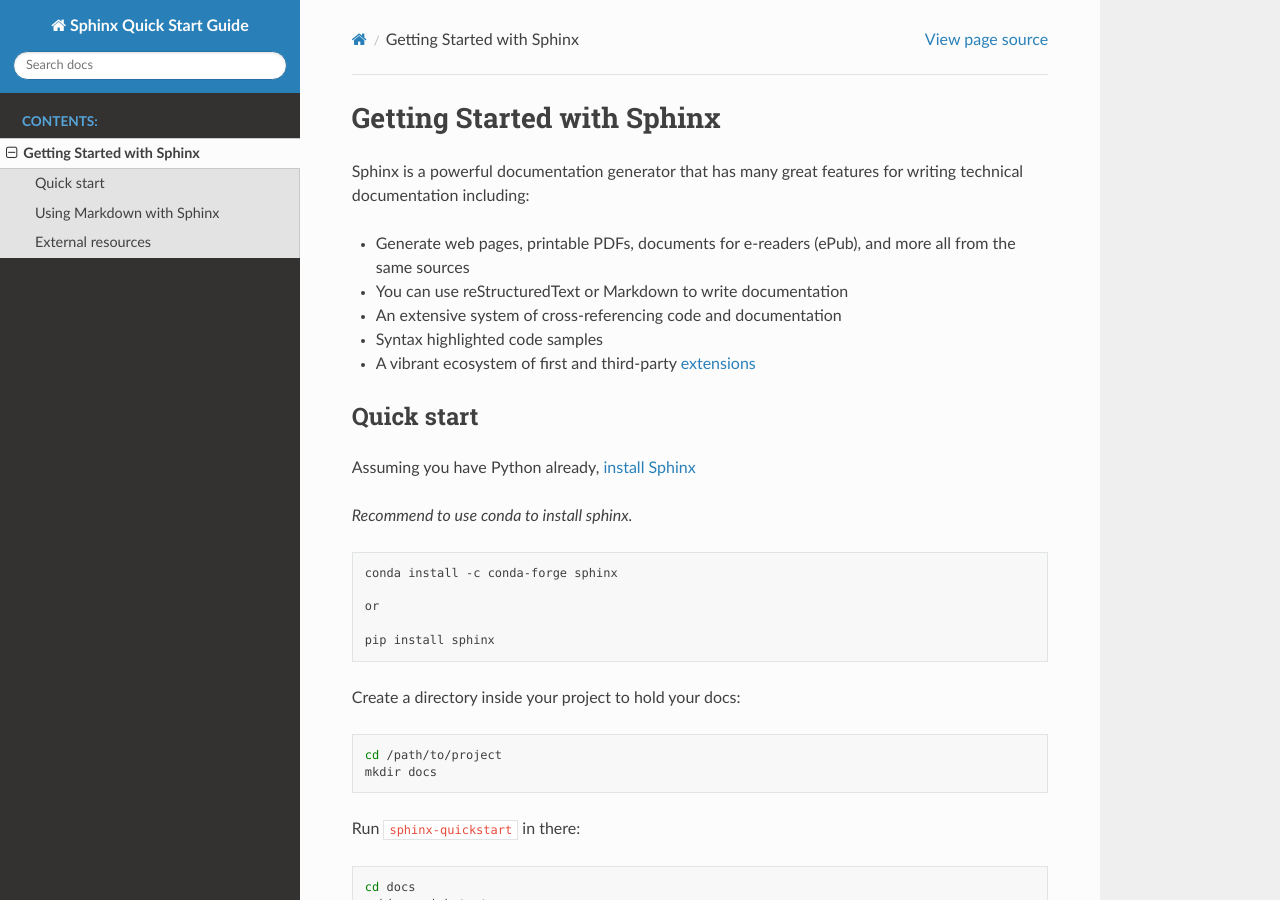
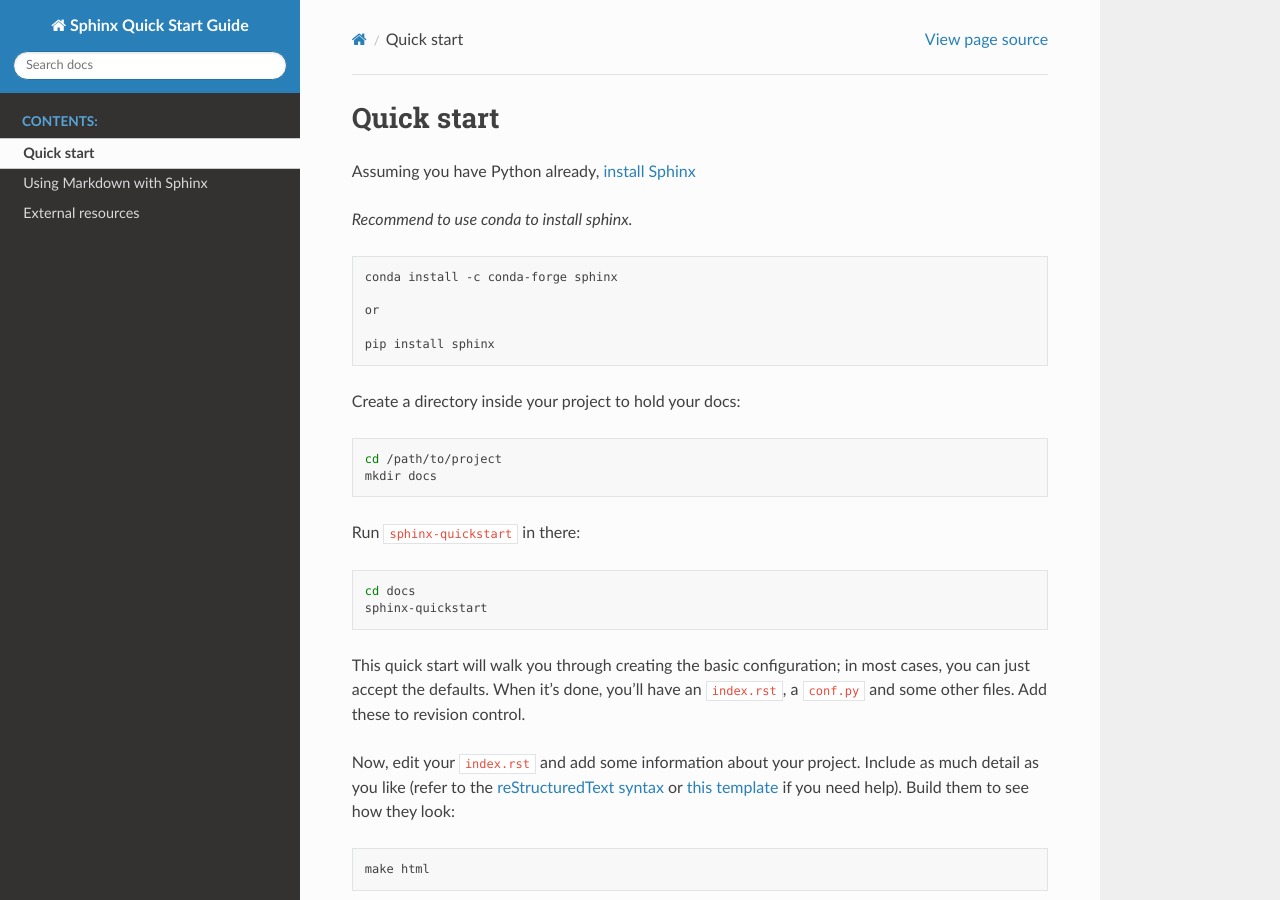
Before and after one commit to cerodell/sphinx-quickstart-guide, a Sphinx documentation site: the page built from docs/source/quickstart.rst, in a window 1280 px wide and 900 px high. Built offline with Sphinx 7.4.7 and the Read the Docs theme 2.0.0, drawn with Linux system fonts in a browser that asks for light colours.

Commit message:
quickstart page intro

```diff
--- a/docs/source/quickstart.rst
+++ b/docs/source/quickstart.rst
@@ -1,23 +1,3 @@
-Getting Started with Sphinx
-===========================
-
-.. meta::
-   :description lang=en: Get started writing technical documentation with Sphinx and publishing to Read the Docs.
-
-
-Sphinx is a powerful documentation generator that
-has many great features for writing technical documentation including:
-
-* Generate web pages, printable PDFs, documents for e-readers (ePub),
-  and more all from the same sources
-* You can use reStructuredText or Markdown
-  to write documentation
-* An extensive system of cross-referencing code and documentation
-* Syntax highlighted code samples
-* A vibrant ecosystem of first and third-party `extensions <https://www.sphinx-doc.org/en/master/usage/extensions/index.html>`_
-
-
-
 Quick start
 -----------
 
```
Also changed, not shown: docs/source/index.rst (+15 -2 lines), 11 other files.
